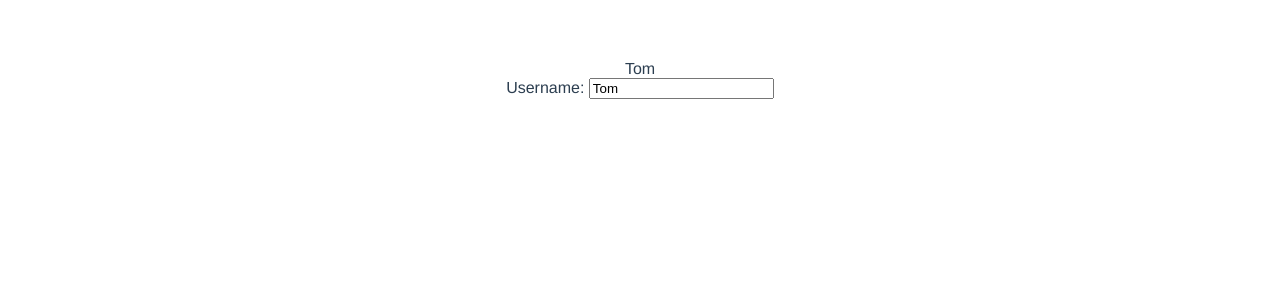
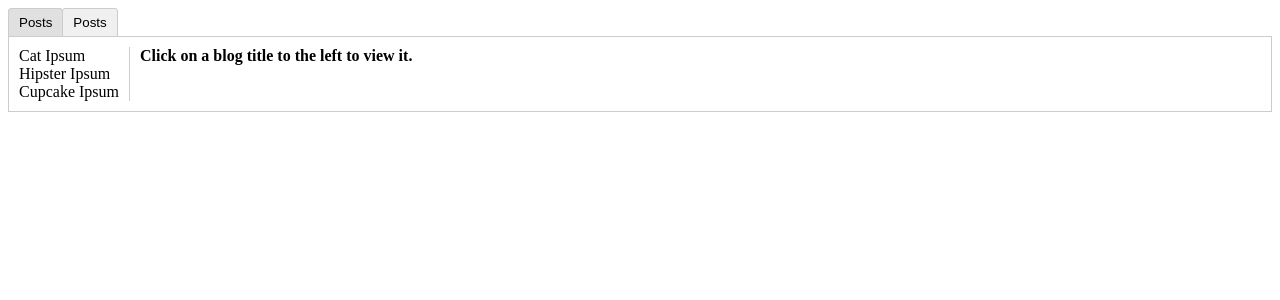
Before and after one commit to SukeyPuff/vue-v2-js, a Vue app: page / in a window 1280 px wide. Shown: the top 300 px of the page. Built offline with nearby package versions, Linux system fonts and the light colour scheme.

Commit message:
feat: 深入了解组件

```diff
--- a/src/App.vue
+++ b/src/App.vue
@@ -1,27 +1,92 @@
 <template>
   <div id="app">
-    <HelloWorld msg="Welcome to Your Vue.js App"/>
+    <button
+      v-for="(tab, index) in tabs"
+      :key="index"
+      :class="['tab-button', { active: currentTab === tab }]"
+      @click="currentTab = tab"
+    >
+      {{ currentButtonContent }}
+    </button>
+
+    <keep-alive>
+      <component :is="currentTab" class="tab"></component>
+    </keep-alive>
   </div>
 </template>
 
 <script>
-import HelloWorld from './components/HelloWorld.vue'
+import TabPosts from './components/TabPosts.vue'
+import TabArchive from './components/TabArchive.vue'
 
 export default {
   name: 'App',
   components: {
-    HelloWorld
+    TabPosts,
+    TabArchive
+  },
+  data() {
+    return {
+      currentTab: TabPosts,
+      tabs: [TabPosts, TabArchive]
+    }
+  },
+  computed: {
+    currentButtonContent() {
+      return this.currentTab == TabPosts ? 'Posts' : 'Archive'
+    }
   }
 }
 </script>
 
 <style>
-#app {
-  font-family: Avenir, Helvetica, Arial, sans-serif;
-  -webkit-font-smoothing: antialiased;
-  -moz-osx-font-smoothing: grayscale;
-  text-align: center;
-  color: #2c3e50;
-  margin-top: 60px;
+.tab-button {
+  padding: 6px 10px;
+  border-top-left-radius: 3px;
+  border-top-right-radius: 3px;
+  border: 1px solid #ccc;
+  cursor: pointer;
+  background: #f0f0f0;
+  margin-bottom: -1px;
+  margin-right: -1px;
+}
+.tab-button:hover {
+  background: #e0e0e0;
+}
+.tab-button.active {
+  background: #e0e0e0;
+}
+.tab {
+  border: 1px solid #ccc;
+  padding: 10px;
+}
+.posts-tab {
+  display: flex;
+}
+.posts-sidebar {
+  max-width: 40vw;
+  margin: 0;
+  padding: 0 10px 0 0;
+  list-style-type: none;
+  border-right: 1px solid #ccc;
+}
+.posts-sidebar li {
+  white-space: nowrap;
+  text-overflow: ellipsis;
+  overflow: hidden;
+  cursor: pointer;
+}
+.posts-sidebar li:hover {
+  background: #eee;
+}
+.posts-sidebar li.selected {
+  background: lightblue;
+}
+.selected-post-container {
+  padding-left: 10px;
+}
+.selected-post > :first-child {
+  margin-top: 0;
+  padding-top: 0;
 }
 </style>
--- a/src/components/HelloWorld.vue
+++ /dev/null
@@ -1,25 +0,0 @@
-<template>
-  <div>
-      {{ username }}
-      <todo-item label="Username" v-bind:title.sync="username"></todo-item>
-  </div>
-</template>
-
-<script>
-import TodoItem from './TodoItem.vue'
-
-export default {
-  name: 'HelloWorld',
-  components: {
-    TodoItem
-  },
-  data() {
-    return {
-      username: 'Tom'
-    }
-  }
-}
-</script>
-
-<style scoped>
-</style>
--- /dev/null
+++ b/src/components/TabArchive.vue
@@ -0,0 +1,13 @@
+<template>
+  <div>Archive component</div>
+</template>
+
+<script>
+export default {
+  name: 'TabArchive'
+}
+</script>
+
+<style>
+
+</style>
--- /dev/null
+++ b/src/components/TabPosts.vue
@@ -0,0 +1,61 @@
+<template>
+  <div class="posts-tab">
+    <ul class="posts-sidebar">
+      <li
+        v-for="post in posts"
+        v-bind:key="post.id"
+        v-bind:class="{ selected: post === selectedPost }"
+        v-on:click="selectedPost = post"
+      >
+        {{ post.title }}
+      </li>
+    </ul>
+    <div class="selected-post-container">
+      <div
+        v-if="selectedPost"
+        class="selected-post"
+      >
+        <h3>{{ selectedPost.title }}</h3>
+        <div v-html="selectedPost.content"></div>
+      </div>
+      <strong v-else>
+        Click on a blog title to the left to view it.
+      </strong>
+    </div>
+  </div>
+</template>
+
+<script>
+export default {
+  name: 'TabPosts',
+  data() {
+    return {
+      posts: [
+        {
+          id: 1,
+          title: "Cat Ipsum",
+          content:
+            "<p>Dont wait for the storm to pass, dance in the rain kick up litter decide to want nothing to do with my owner today demand to be let outside at once, and expect owner to wait for me as i think about it cat cat moo moo lick ears lick paws so make meme, make cute face but lick the other cats. Kitty poochy chase imaginary bugs, but stand in front of the computer screen. Sweet beast cat dog hate mouse eat string barf pillow no baths hate everything stare at guinea pigs. My left donut is missing, as is my right loved it, hated it, loved it, hated it scoot butt on the rug cat not kitten around</p>"
+        },
+        {
+          id: 2,
+          title: "Hipster Ipsum",
+          content:
+            "<p>Bushwick blue bottle scenester helvetica ugh, meh four loko. Put a bird on it lumbersexual franzen shabby chic, street art knausgaard trust fund shaman scenester live-edge mixtape taxidermy viral yuccie succulents. Keytar poke bicycle rights, crucifix street art neutra air plant PBR&B hoodie plaid venmo. Tilde swag art party fanny pack vinyl letterpress venmo jean shorts offal mumblecore. Vice blog gentrify mlkshk tattooed occupy snackwave, hoodie craft beer next level migas 8-bit chartreuse. Trust fund food truck drinking vinegar gochujang.</p>"
+        },
+        {
+          id: 3,
+          title: "Cupcake Ipsum",
+          content:
+            "<p>Icing dessert soufflé lollipop chocolate bar sweet tart cake chupa chups. Soufflé marzipan jelly beans croissant toffee marzipan cupcake icing fruitcake. Muffin cake pudding soufflé wafer jelly bear claw sesame snaps marshmallow. Marzipan soufflé croissant lemon drops gingerbread sugar plum lemon drops apple pie gummies. Sweet roll donut oat cake toffee cake. Liquorice candy macaroon toffee cookie marzipan.</p>"
+        }
+      ],
+      selectedPost: null
+    }
+  }
+}
+</script>
+
+<style>
+
+</style>
--- a/src/components/TodoItem.vue
+++ /dev/null
@@ -1,23 +0,0 @@
-<template>
-  <div>
-    <label>{{ label }}: </label>
-    <input
-      :value="title"
-      @input="$emit('update:title', $event.target.value)"
-    >
-  </div>
-</template>
-
-<script>
-export default {
-  name: 'TodoItem',
-  props: {
-    label: String,
-    title: String
-  }
-}
-</script>
-
-<style>
-
-</style>
```
